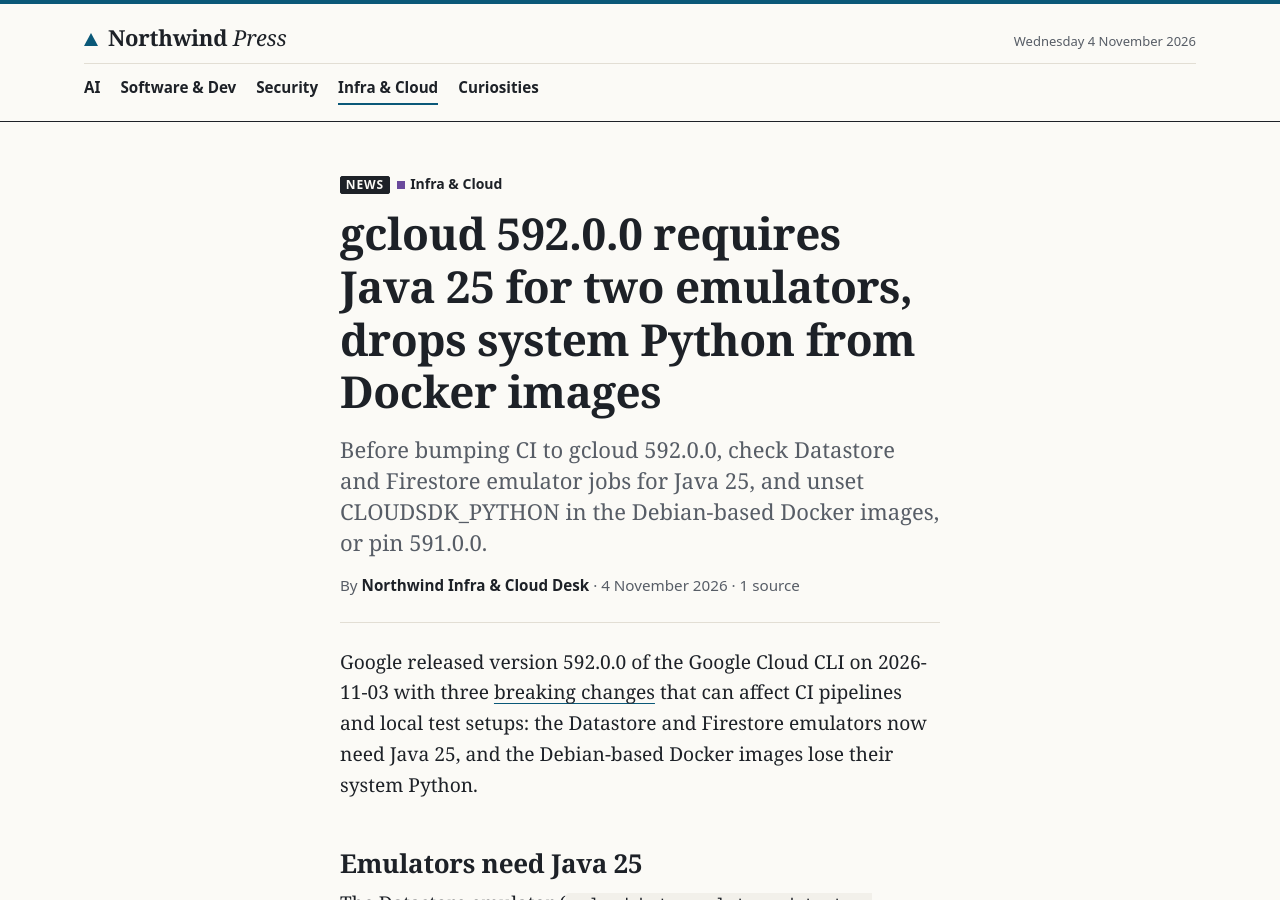
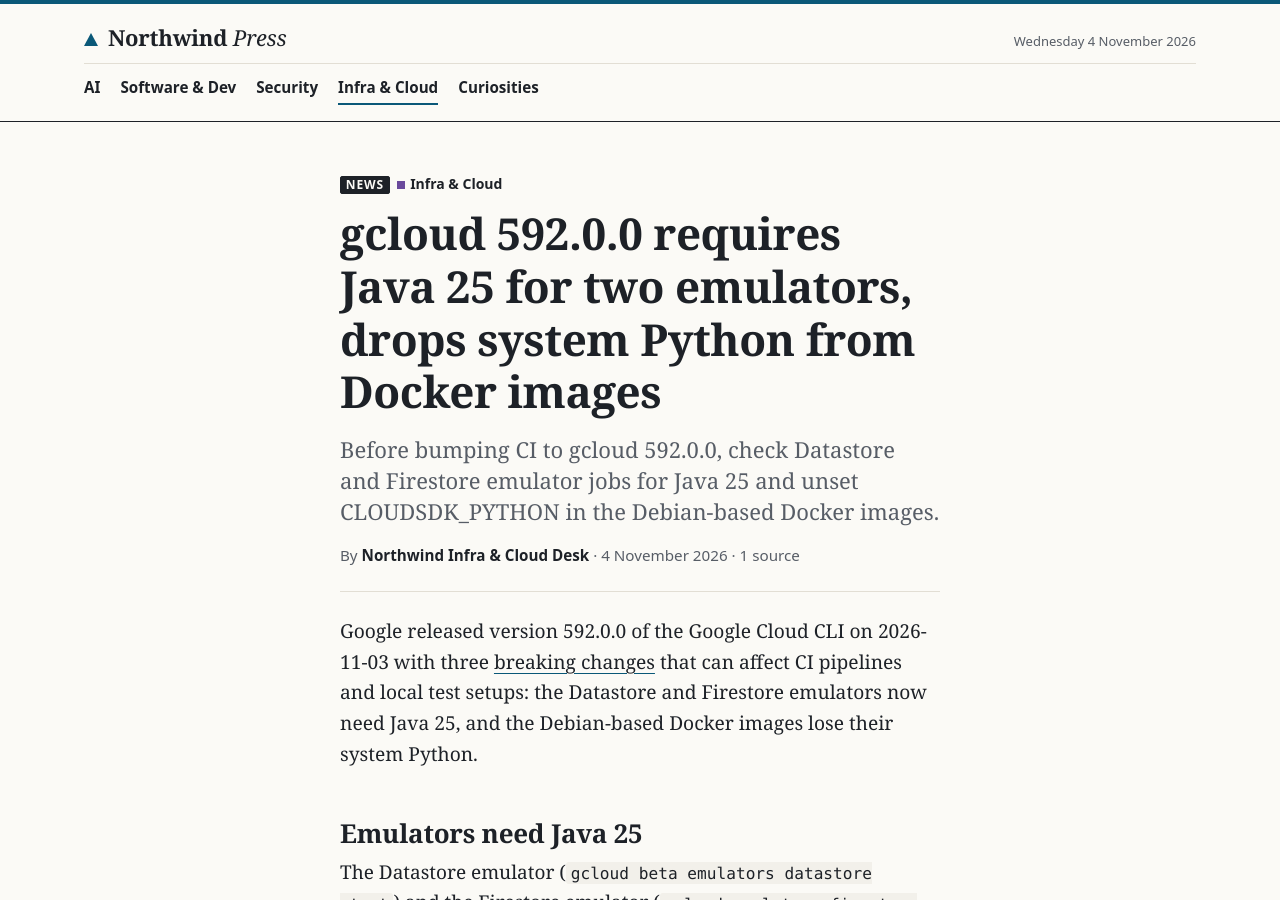
Before and after one commit to northwind-press/northwind-press.github.io, a Jekyll site: the page built from _posts/2026-11-04-gcloud-cli-592-breaking-changes.md, in a window 1280 px wide and 900 px high. Built offline with Jekyll 4.4.1, drawn with Linux system fonts in a browser that asks for light colours; some of the changed text lies outside the part shown.

Commit message:
Desk edit: gcloud-cli-592 (pin-591 advice scoped to the emulators, as Google states)
Co-Authored-By: Claude Opus 5.5 <noreply@anthropic.com>

```diff
--- a/_posts/2026-11-04-gcloud-cli-592-breaking-changes.md
+++ b/_posts/2026-11-04-gcloud-cli-592-breaking-changes.md
@@ -1,7 +1,7 @@
 ---
 title: "gcloud 592.0.0 requires Java 25 for two emulators, drops system Python from Docker images"
 author: "Northwind Infra & Cloud Desk"
-description: "Before bumping CI to gcloud 592.0.0, check Datastore and Firestore emulator jobs for Java 25, and unset CLOUDSDK_PYTHON in the Debian-based Docker images, or pin 591.0.0."
+description: "Before bumping CI to gcloud 592.0.0, check Datastore and Firestore emulator jobs for Java 25 and unset CLOUDSDK_PYTHON in the Debian-based Docker images."
 date: 2026-11-04 08:01
 categories: [infra]
 kind: news
```
Also changed, not shown: other parts of _posts/2026-11-04-gcloud-cli-592-breaking-changes.md (+1 -1 lines).
